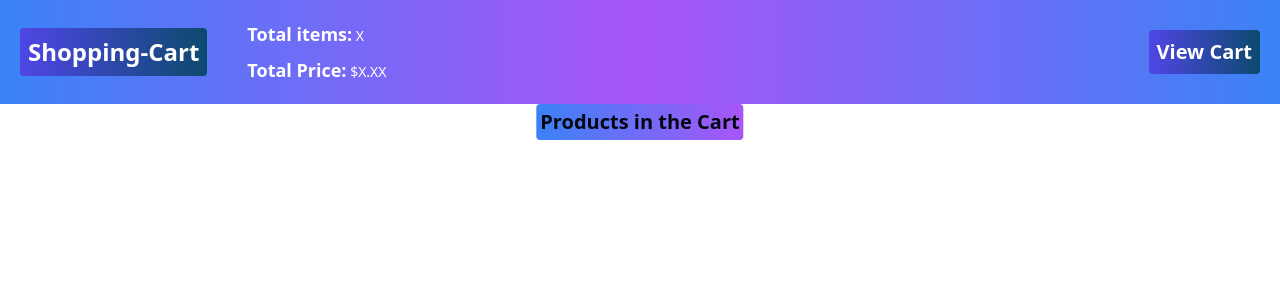
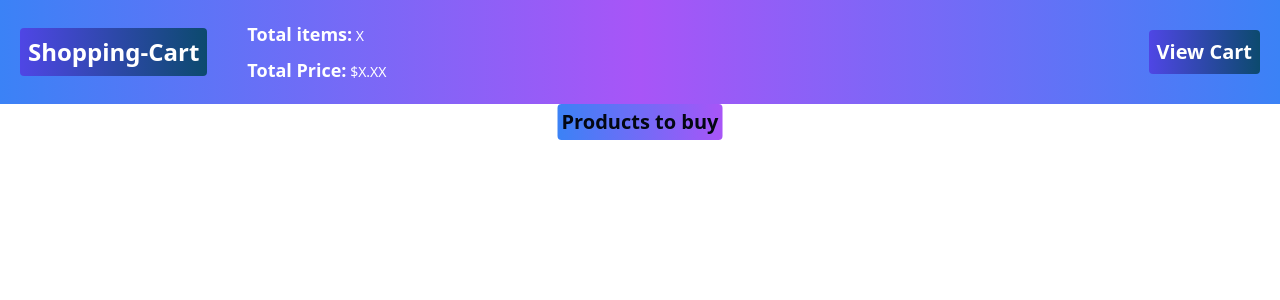
Before and after one commit to lucasxdsy/shopping-cart, a Next.js app: page / in a window 1280 px wide. Shown: the top 300 px of the page. Built offline with nearby package versions, Linux system fonts and the light colour scheme.

Commit message:
Header concluido

```diff
--- a/components/Nav.tsx
+++ b/components/Nav.tsx
@@ -12,7 +12,7 @@ type PropsType = {
       </button>
       <div className="text-gray-950	p-1 text-xl font-bold bg-gradient-to-r from-blue-500 to-purple-500  rounded text-center fixed left-1/2 transform -translate-x-1/2 -translate-y-1/2" style={{ marginTop: '7vh' }} >
         <span>
-          {viewCart ? 'Products to buy' : 'Products in the Cart'}
+          {viewCart ? 'Products in the Cart' : 'Products to buy'}
         </span>
       </div>
     </nav>
--- a/components/header.tsx
+++ b/components/header.tsx
@@ -1,5 +1,4 @@
-
-import Nav from './Nav'
+import Nav from "./Nav";
 
 
 type PropsType = {
@@ -12,7 +11,7 @@ const header = ({viewCart, setViewCart} : PropsType) => {
 
  const content = (
   <header className="bg-gradient-to-r from-blue-500 via-purple-500 to-blue-500 p-5 grid grid-cols-3 gap-1">
-    <div className="text-white flex items-center col-span-2 flex space-x-10">
+    <div className="text-white items-center col-span-2 flex space-x-10">
       <div className="text-2xl font-bold bg-gradient-to-r from-indigo-600 to-sky-900 p-2 rounded">
         <div>Shopping-Cart</div>
       </div>
--- a/images/App.tsx
+++ b/images/App.tsx
@@ -12,7 +12,7 @@ const [viewCart, setViewCart] = useState(false)
 
 const content = (
     <>
-    <div>
+    <div >
 
     <Header viewCart = {viewCart} setViewCart = {setViewCart} />
 
--- a/styles/Home.module.css
+++ b/styles/Home.module.css
@@ -1,4 +1,3 @@
-
 .title a {
   color: #0070f3;
   text-decoration: none;
```
